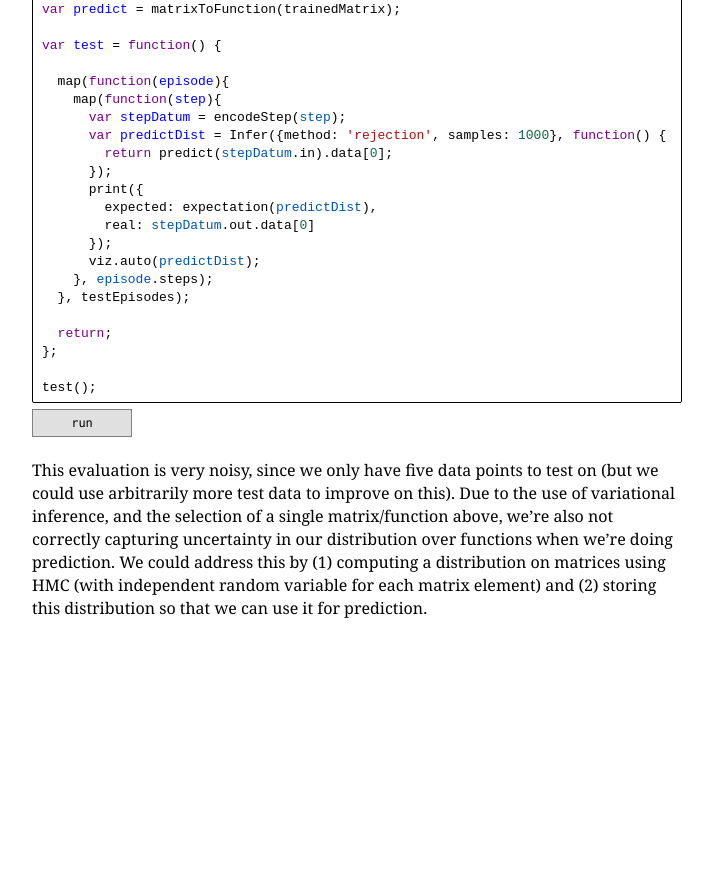
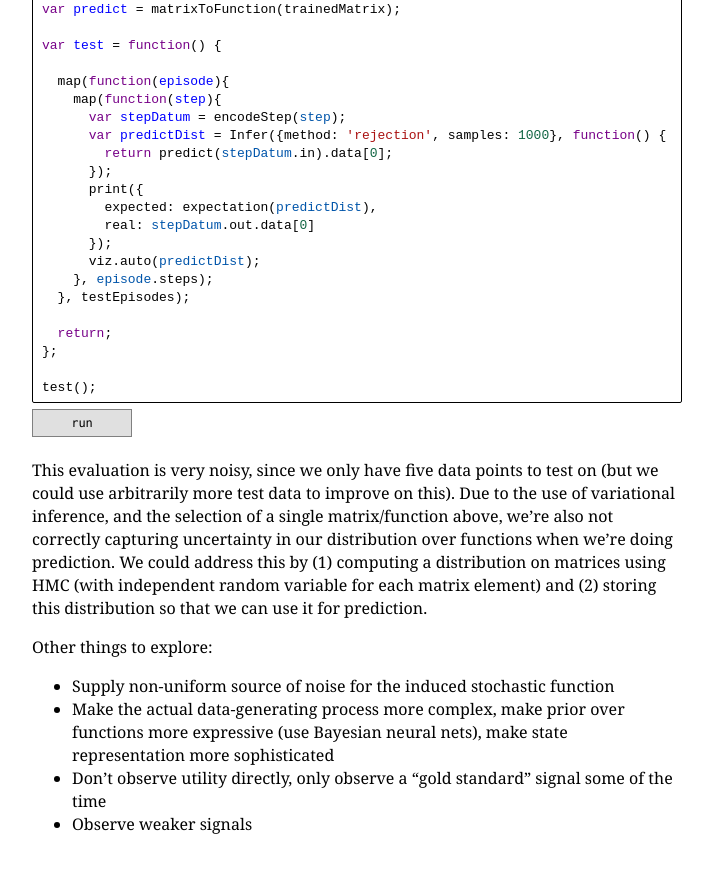
Before and after one commit to stuhlmueller/connoisseur, a Jekyll site: the page built from models/18-supervised-utility-prediction.md, in a window 1280 px wide and 900 px high, scrolled down 1992 px. Shown: the top 873 px of the window, without its empty margins (26-739 px from the left). Built offline with Jekyll 4.4.1, drawn with Linux system fonts in a browser that asks for light colours; nearby versions of some CDN libraries; a script that is not in the unit is left out; before the commit the page ends 2676 px from its top, so only the background shows below that.

Commit message:
Add more notes

```diff
--- a/models/18-supervised-utility-prediction.md
+++ b/models/18-supervised-utility-prediction.md
@@ -286,3 +286,10 @@ test();
 ~~~~
 
 This evaluation is very noisy, since we only have five data points to test on (but we could use arbitrarily more test data to improve on this). Due to the use of variational inference, and the selection of a single matrix/function above, we're also not correctly capturing uncertainty in our distribution over functions when we're doing prediction. We could address this by (1) computing a distribution on matrices using HMC (with independent random variable for each matrix element) and (2) storing this distribution so that we can use it for prediction.
+
+Other things to explore:
+
+- Supply non-uniform source of noise for the induced stochastic function
+- Make the actual data-generating process more complex, make prior over functions more expressive (use Bayesian neural nets), make state representation more sophisticated
+- Don't observe utility directly, only observe a "gold standard" signal some of the time
+- Observe weaker signals
```
